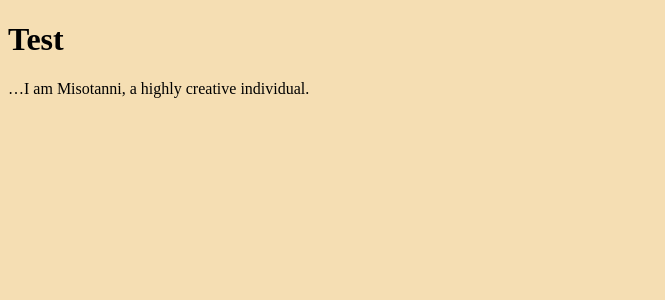
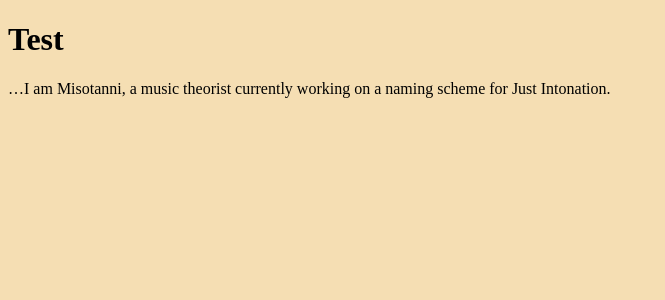
Before and after one commit to misotanni/misotanni.github.io, a Jekyll site: the page built from index.md, in a window 1280 px wide. Shown: the top 300 px of the page, without its empty margins (0-665 px from the left). Built offline with Jekyll 4.4.1, drawn with Linux system fonts in a browser that asks for light colours; our own code applies the rules of GitHub Pages for plain Markdown files.

Commit message:
Jekyll p. 3

```diff
--- a/_config.yml
+++ b/_config.yml
@@ -1 +1,6 @@
-theme:
+defaults:
+  -
+    scope:
+      path: ""
+    values:
+      layout: "default"
--- a/index.md
+++ b/index.md
@@ -1,3 +1,3 @@
 # Test
 
-…I am Misotanni, a highly creative individual.
+…I am Misotanni, a music theorist currently working on a naming scheme for Just Intonation.
```
